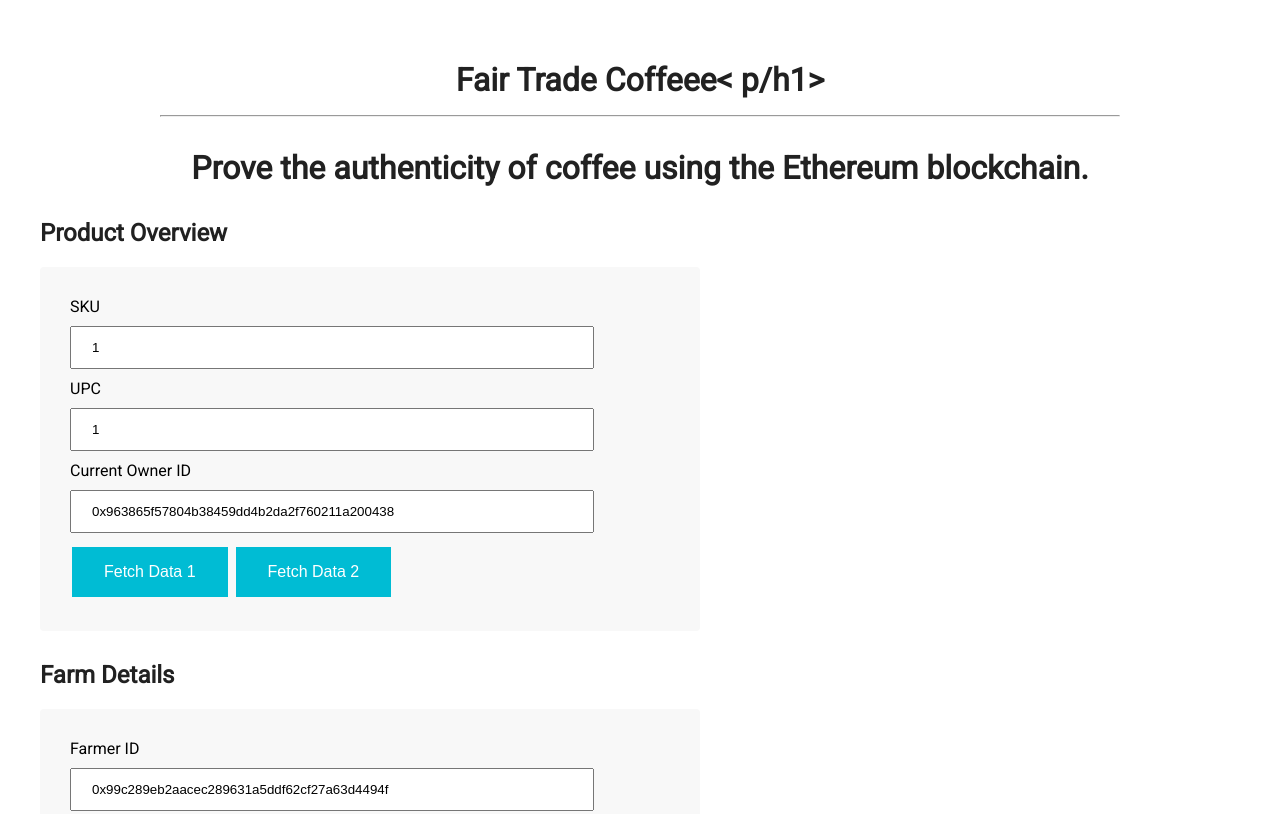
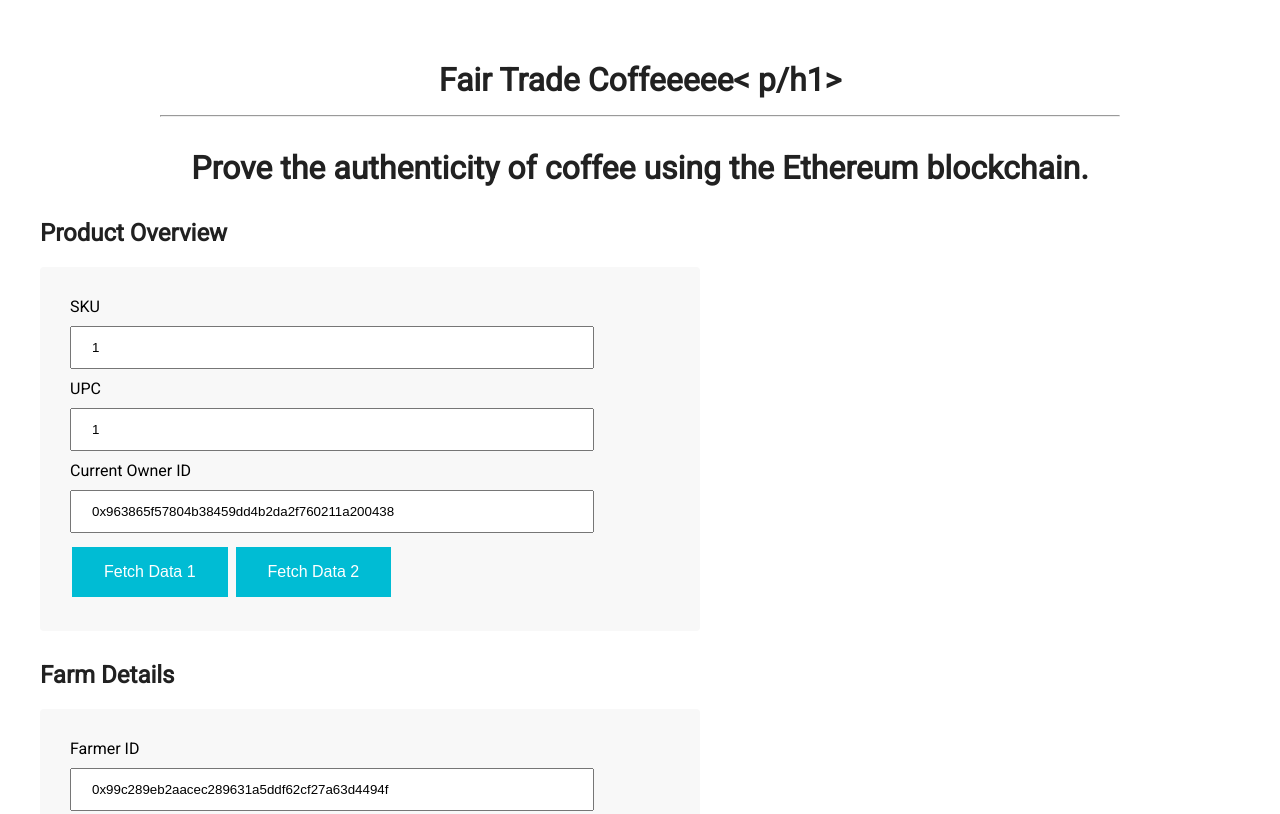
Before and after one commit to kkeaveney/udacity-blockchain-developer-nanodegree, a website: page Project_6B/index.html in a window 1280 px wide. Shown: the top 814 px of the page. Drawn offline with nearby package versions, Linux system fonts and the light colour scheme; files whose address does not match are found by name.

Commit message:
updated index.html

```diff
--- a/Project_6B/index.html
+++ b/Project_6B/index.html
@@ -11,7 +11,7 @@
 
 <body>
     <div class="container">
-        <h1 style="text-align: center;">Fair Trade Coffeee< p/h1>
+        <h1 style="text-align: center;">Fair Trade Coffeeeee< p/h1>
         <hr>
         <p style="text-align: center;">Prove the authenticity of coffee using the Ethereum blockchain.</p>
     </div>
```
